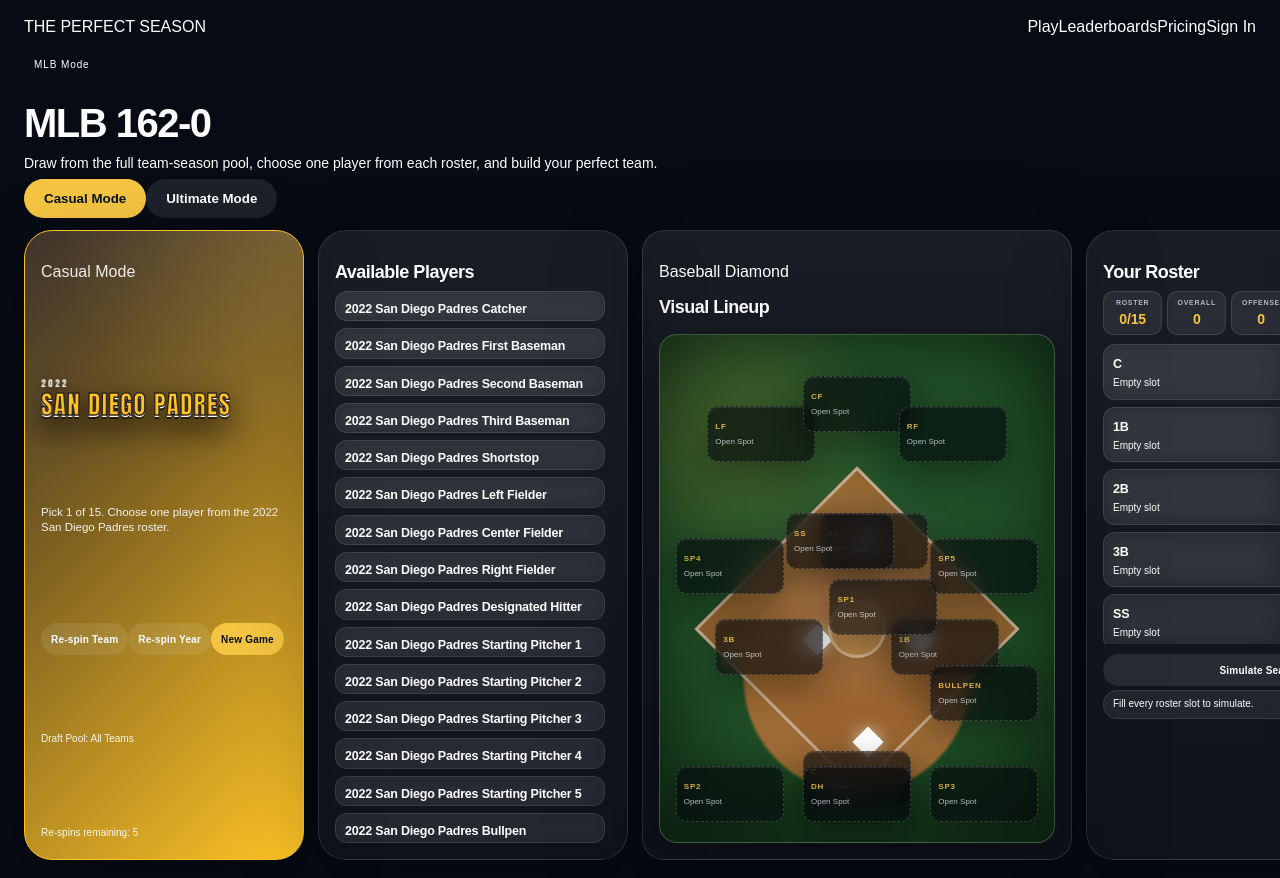
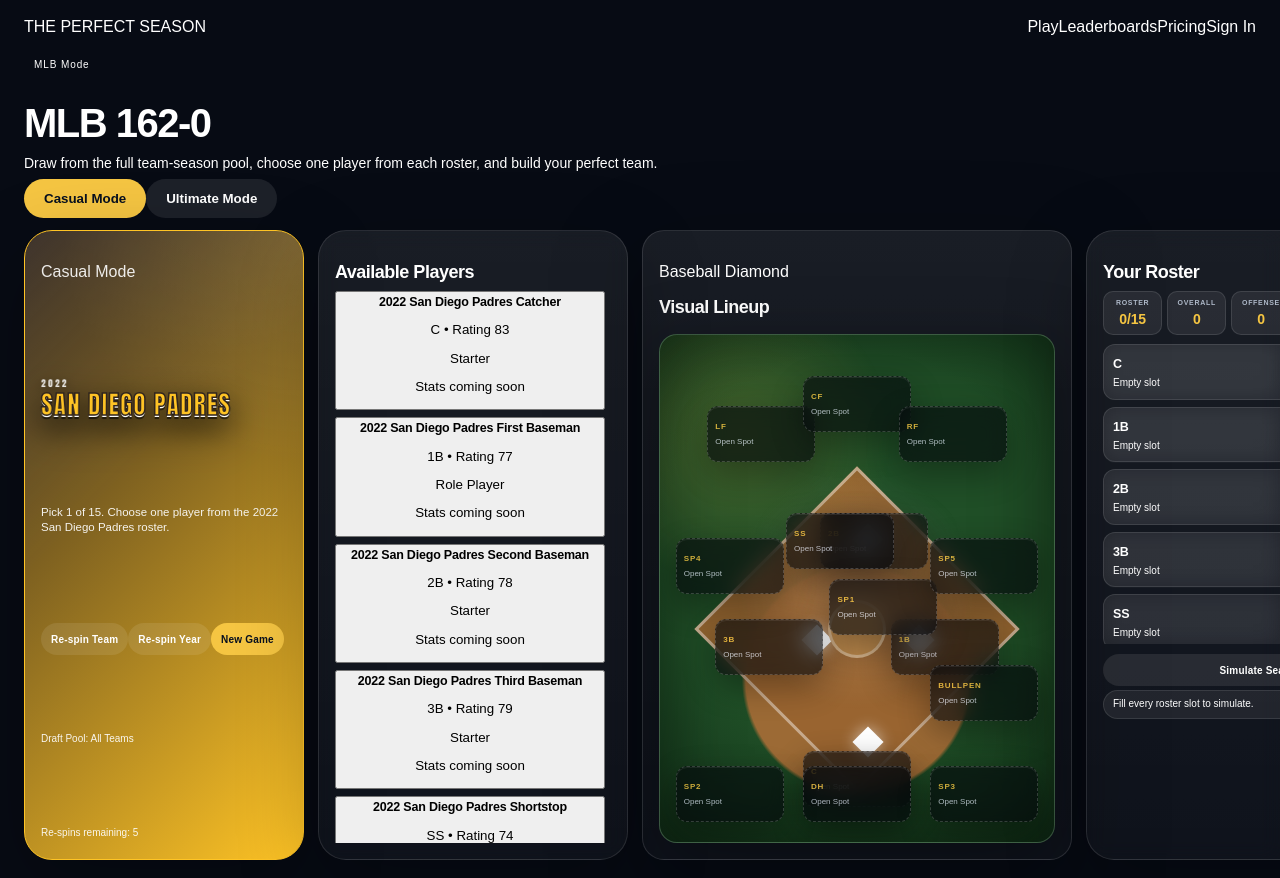
Before and after one commit to adam5griffin/the-perfect-season-v2, a Next.js app: page /play/mlb in a window 1280 px wide. Shown: the top 878 px of the page. Built offline with nearby package versions, Linux system fonts and the light colour scheme.

Commit message:
Update page.tsx

```diff
--- a/app/play/[sport]/page.tsx
+++ b/app/play/[sport]/page.tsx
@@ -4,6 +4,7 @@
 import { useParams } from 'next/navigation';
 import Nav from '../../../components/Nav';
 import SportSurface from '../../../components/SportSurface';
+import PlayerCard from '../../../components/PlayerCard';
 import { getTeamColors } from '../../../lib/teamColors';
 import { getTeamWordmark } from '../../../lib/teamFonts';
 import {
@@ -280,6 +281,13 @@
     currentDefenseRating
   );
 
+  const cursorClass =
+    sportKey === 'nba'
+      ? 'cursor-basketball'
+      : sportKey === 'mlb'
+      ? 'cursor-baseball'
+      : 'cursor-football';
+
   function resetRoster() {
     setUserRoster(createEmptyRoster(sport.roster));
   }
@@ -463,13 +471,6 @@
     alert('Share card copied!');
   }
 
-  const cursorClass =
-    sportKey === 'nba'
-      ? 'cursor-basketball'
-      : sportKey === 'mlb'
-      ? 'cursor-baseball'
-      : 'cursor-football';
-
   return (
     <main className="page">
       <Nav />
@@ -614,40 +615,16 @@
               const beingSelected = selectedPlayerName === player.name;
 
               return (
-                <button
+                <PlayerCard
                   key={`${selectedSeason.id}-${player.name}`}
-                  className={`card player-option ${cursorClass} ${
-                    beingSelected ? 'player-option-selected' : ''
-                  }`}
-                  onClick={() => selectPlayer(player)}
-                  disabled={alreadySelected || beingSelected || isShuffling}
-                  style={{
-                    textAlign: 'left',
-                    color: 'white',
-                    cursor:
-                      alreadySelected || beingSelected || isShuffling
-                        ? 'not-allowed'
-                        : undefined,
-                    opacity: alreadySelected ? 0.5 : 1,
-                  }}
-                >
-                  <strong>{player.name}</strong>
-
-                  <p className="small">
-                    {player.position} • Rating {player.rating}
-                  </p>
-
-                  {player.stats && (
-                    <p className="small">
-                      {Object.entries(player.stats)
-                        .map(([key, value]) => `${key.toUpperCase()}: ${value}`)
-                        .join(' • ')}
-                    </p>
-                  )}
-
-                  {beingSelected && <p className="small">Adding to roster...</p>}
-                  {alreadySelected && <p className="small">Already selected</p>}
-                </button>
+                  player={player}
+                  sportKey={sportKey}
+                  alreadySelected={alreadySelected}
+                  beingSelected={beingSelected}
+                  isShuffling={isShuffling}
+                  cursorClass={cursorClass}
+                  onSelect={() => selectPlayer(player)}
+                />
               );
             })}
           </div>
```
